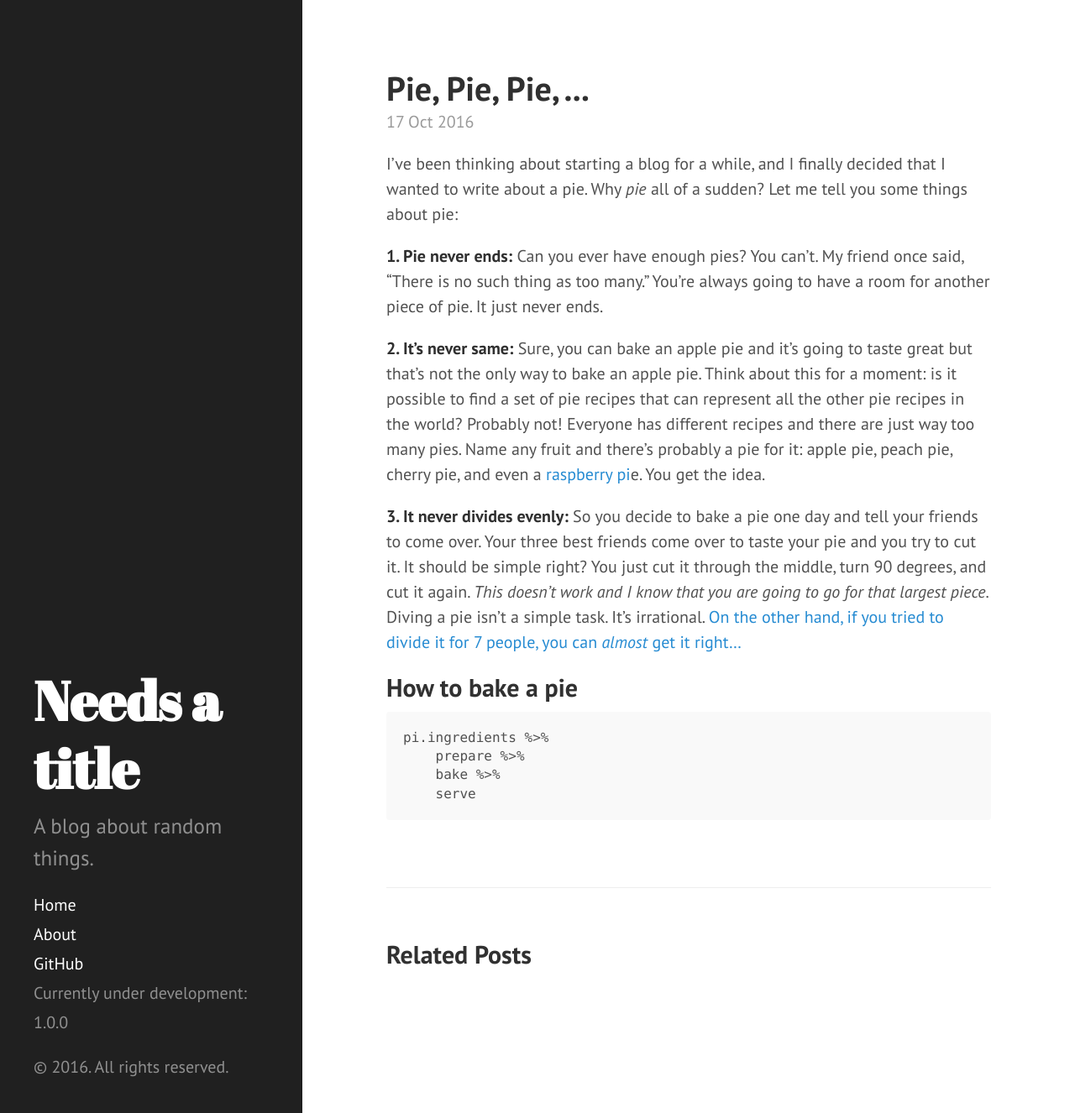
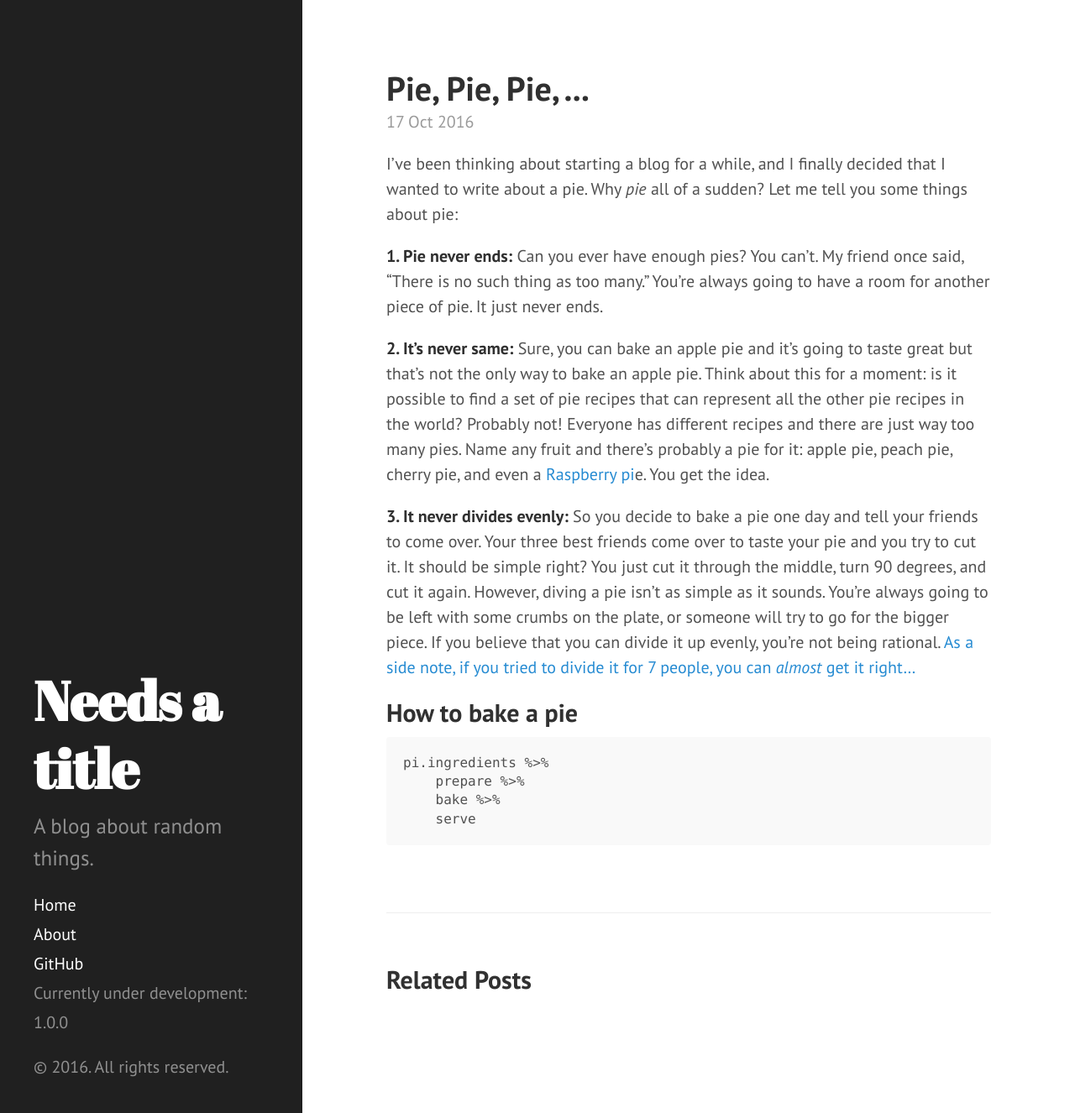
Before and after one commit to parksw3/parksw3.github.io, a Jekyll site: the page built from _posts/2016-10-17-pi.md, in a window 1280 px wide and 1326 px high. Shown: the whole window at 84% size. Built offline with Jekyll 4.4.1, drawn with Linux system fonts in a browser that asks for light colours.

Commit message:
really done for today

```diff
--- a/_posts/2016-10-17-pi.md
+++ b/_posts/2016-10-17-pi.md
@@ -7,9 +7,9 @@ I've been thinking about starting a blog for a while, and I finally decided that
 
 **1. Pie never ends:** Can you ever have enough pies? You can't. My friend once said, "There is no such thing as too many." You're always going to have a room for another piece of pie. It just never ends.
 
-**2. It's never same:** Sure, you can bake an apple pie and it's going to taste great but that's not the only way to bake an apple pie. Think about this for a moment: is it possible to find a set of pie recipes that can represent all the other pie recipes in the world? Probably not! Everyone has different recipes and there are just way too many pies. Name any fruit and there's probably a pie for it: apple pie, peach pie, cherry pie, and even a [raspberry pi](https://www.raspberrypi.org/)e. You get the idea.
+**2. It's never same:** Sure, you can bake an apple pie and it's going to taste great but that's not the only way to bake an apple pie. Think about this for a moment: is it possible to find a set of pie recipes that can represent all the other pie recipes in the world? Probably not! Everyone has different recipes and there are just way too many pies. Name any fruit and there's probably a pie for it: apple pie, peach pie, cherry pie, and even a [Raspberry pi](https://www.raspberrypi.org/)e. You get the idea.
 
-**3. It never divides evenly:** So you decide to bake a pie one day and tell your friends to come over. Your three best friends come over to taste your pie and you try to cut it. It should be simple right? You just cut it through the middle, turn 90 degrees, and cut it again. *This doesn't work and I know that you are going to go for that largest piece*. Diving a pie isn't a simple task. It's irrational. [On the other hand, if you tried to divide it for 7 people, you can *almost* get it right...](https://en.wikipedia.org/wiki/Proof_that_22/7_exceeds_%CF%80)
+**3. It never divides evenly:** So you decide to bake a pie one day and tell your friends to come over. Your three best friends come over to taste your pie and you try to cut it. It should be simple right? You just cut it through the middle, turn 90 degrees, and cut it again. However, diving a pie isn't as simple as it sounds. You're always going to be left with some crumbs on the plate, or someone will try to go for the bigger piece. If you believe that you can divide it up evenly, you're not being rational. [As a side note, if you tried to divide it for 7 people, you can *almost* get it right...](https://en.wikipedia.org/wiki/Proof_that_22/7_exceeds_%CF%80)
 
 How to bake a pie
 -----------
```
